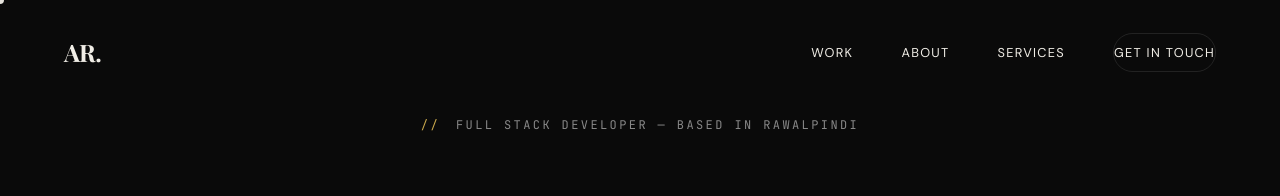
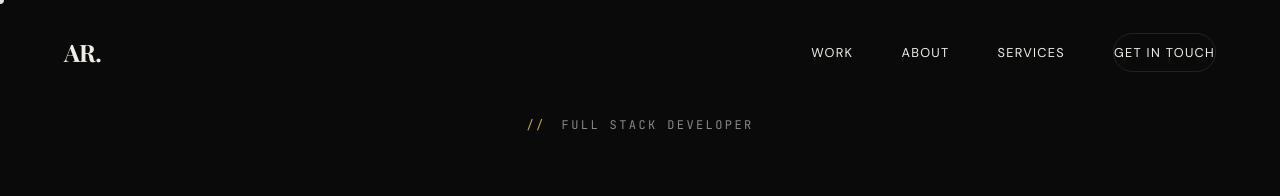
Before and after one commit to rafeh216/Portfolio, a Next.js app: page / in a window 1280 px wide. Shown: the top 196 px of the page. Built offline with nearby package versions, Linux system fonts and the light colour scheme; a web font is replaced by a local one.

Commit message:
Update portfolio

```diff
--- a/app/page.tsx
+++ b/app/page.tsx
@@ -111,7 +111,7 @@ export default function Home() {
             {/* ─── HERO ─── */}
             <section className="hero container">
                 <div className="hero-center">
-                    <div className="hero-label mono-label">FULL STACK DEVELOPER — BASED IN RAWALPINDI</div>
+                    <div className="hero-label mono-label">FULL STACK DEVELOPER</div>
                     <div className="hero-title">
                         <TextReveal as="h1" delay={0.4}>ABDUL RAFAY</TextReveal>
                         <TextReveal as="h1" delay={0.6} className="italic">Abbasi</TextReveal>
```
